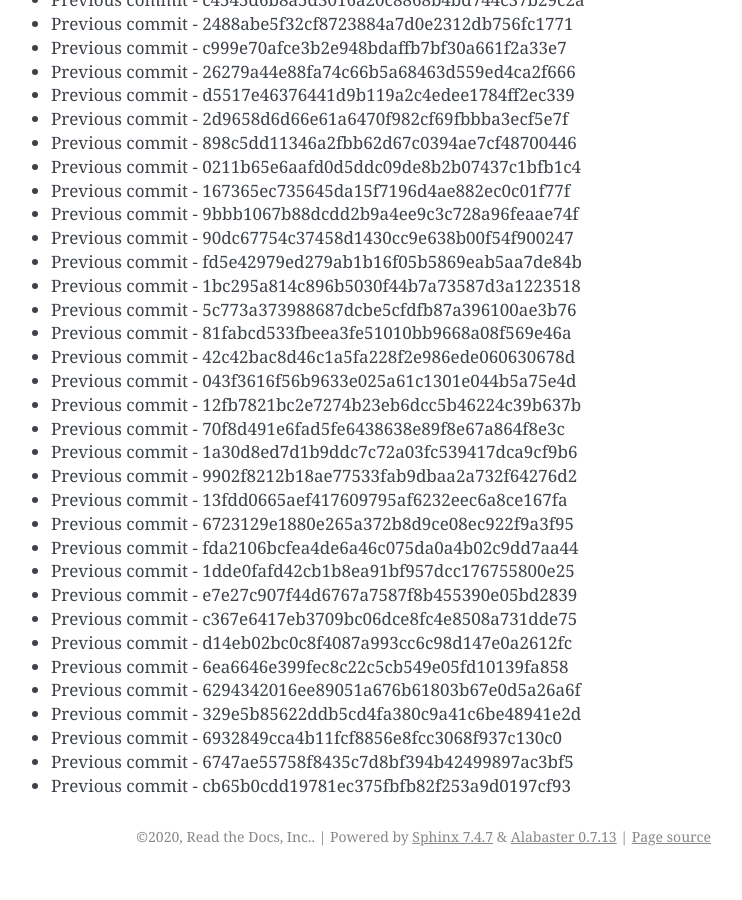
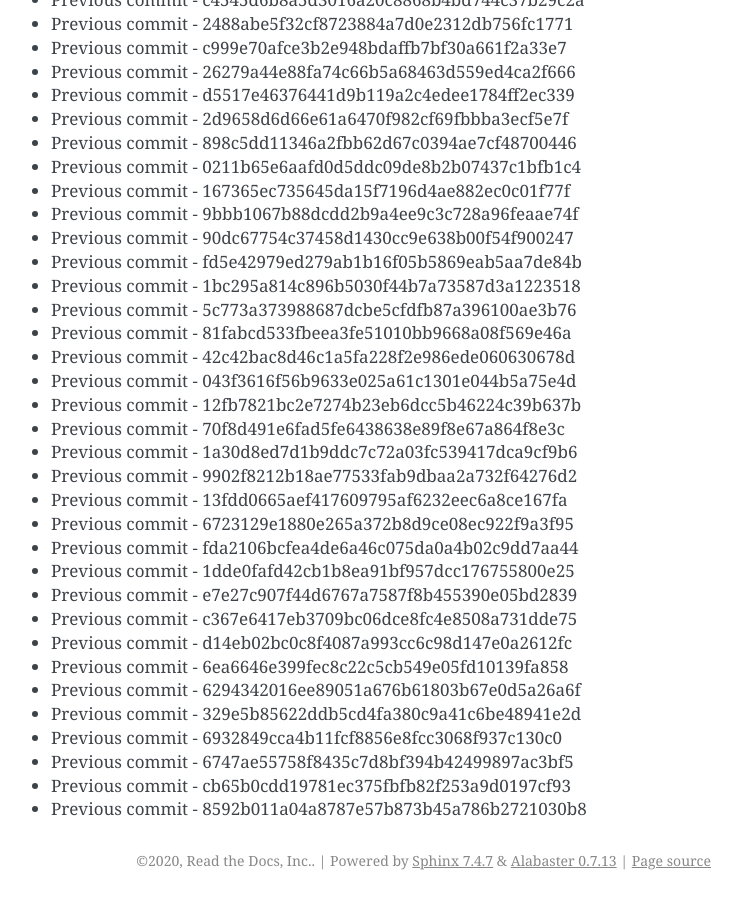
Before and after one commit to readthedocs/rtd-git-stresstest, a Sphinx documentation site: the page built from docs/updates.rst, in a window 1280 px wide and 900 px high, scrolled down 28569 px. Shown: the whole window, without its empty margins (399-1141 px from the left). Built offline with Sphinx 7.4.7, drawn with Linux system fonts in a browser that asks for light colours; before the commit the page ends 29445 px from its top, so only the background shows below that.

Commit message:
Generating commit from previous: 8592b011a04a8787e57b873b45a786b2721030b8

```diff
--- a/docs/updates.rst
+++ b/docs/updates.rst
@@ -1232,3 +1232,4 @@ It can be tested for any performance characteristics.
 * Previous commit - 6932849cca4b11fcf8856e8fcc3068f937c130c0
 * Previous commit - 6747ae55758f8435c7d8bf394b42499897ac3bf5
 * Previous commit - cb65b0cdd19781ec375fbfb82f253a9d0197cf93
+* Previous commit - 8592b011a04a8787e57b873b45a786b2721030b8
```
